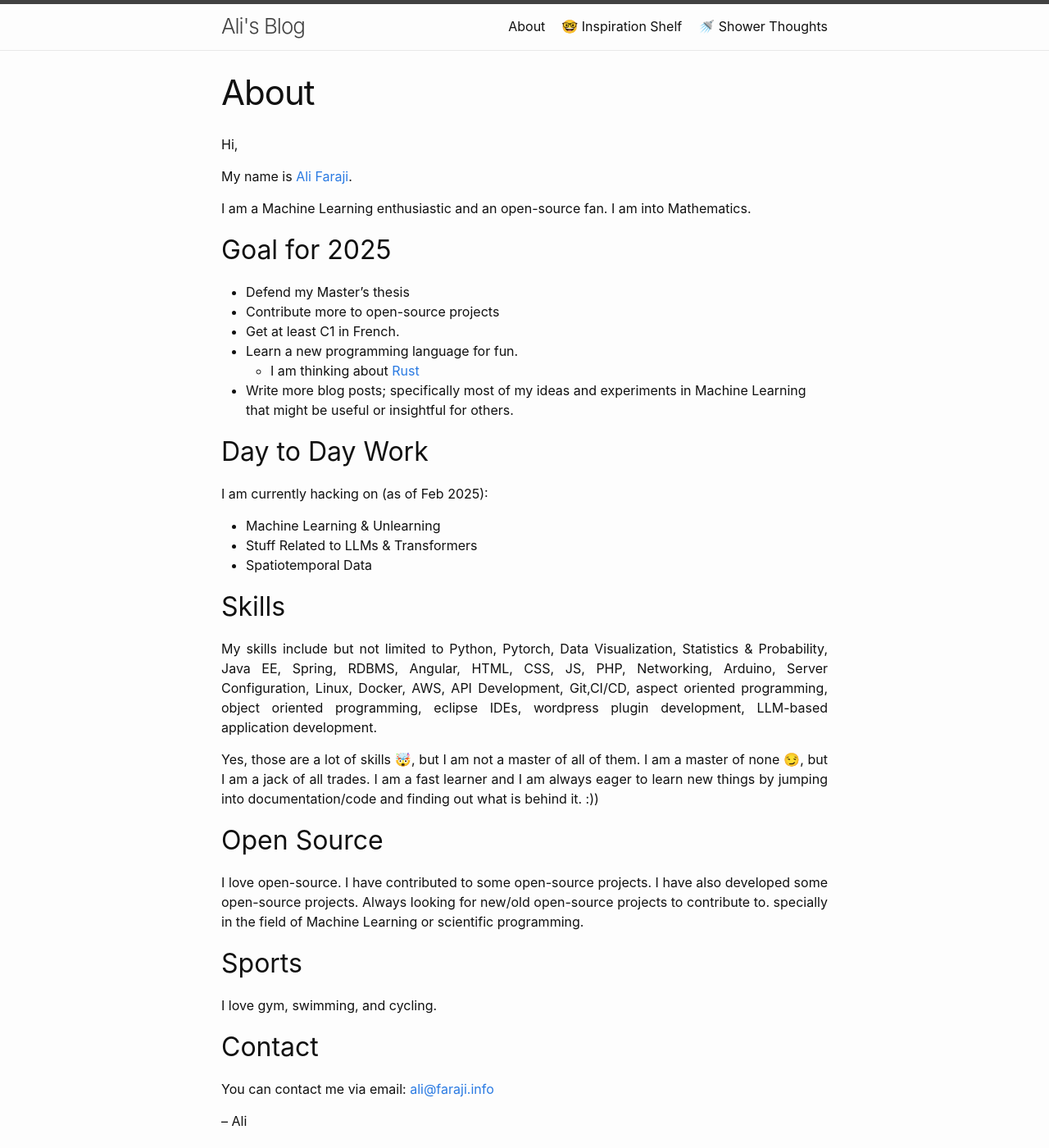
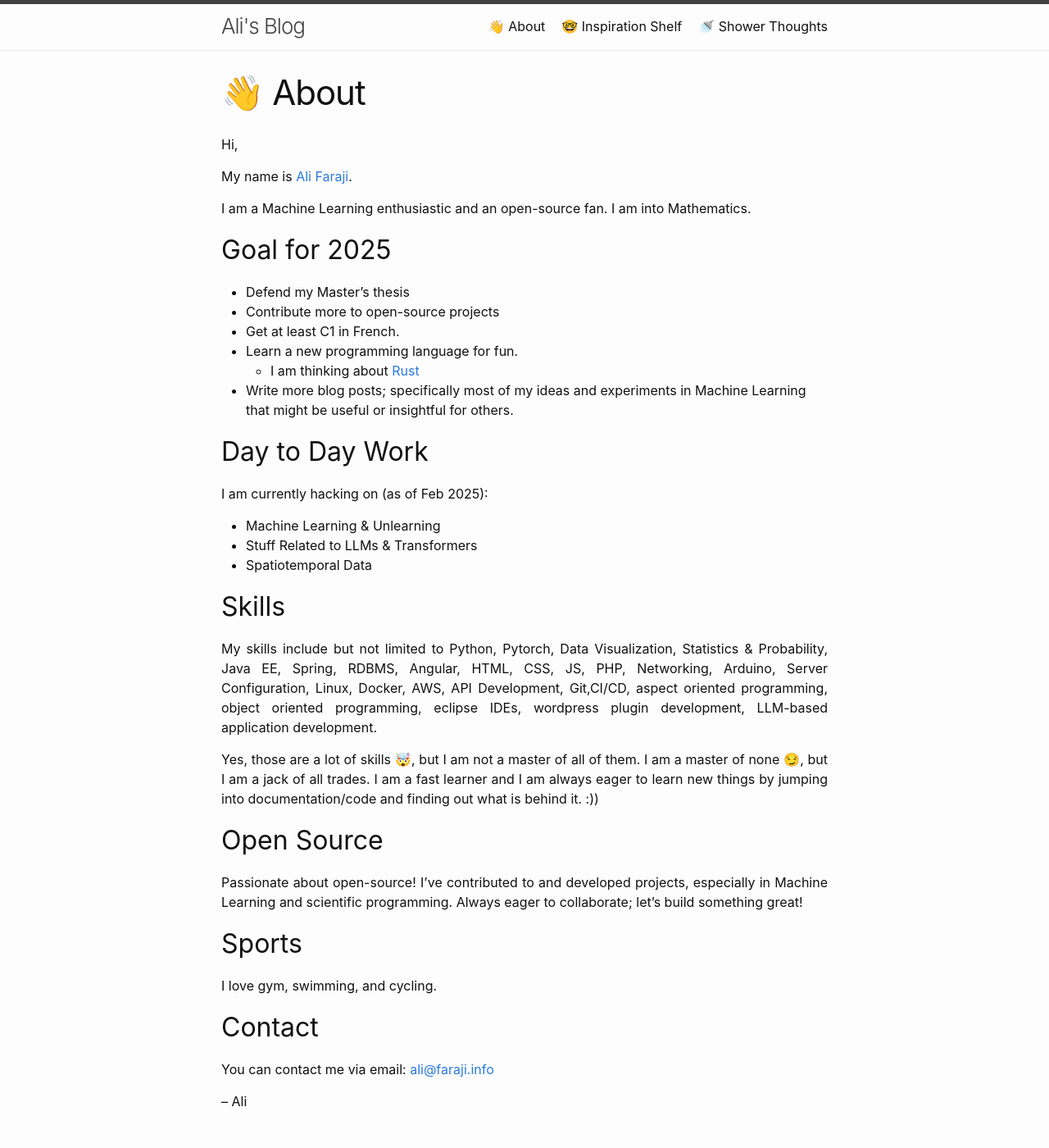
Before and after one commit to alifa98/blog, a Jekyll site: the page built from about.md, in a window 1280 px wide and 1400 px high. Shown: the whole window at 82% size. Built offline with Jekyll 4.4.1, drawn with Linux system fonts in a browser that asks for light colours.

Commit message:
Enhance 'About' page title with emoji :) all otherones have one

```diff
--- a/about.md
+++ b/about.md
@@ -1,6 +1,6 @@
 ---
 layout: page
-title: About
+title: 👋 About
 permalink: /about/
 ---
 
@@ -35,7 +35,7 @@ Yes, those are a lot of skills 🤯, but I am not a master of all of them. I am
 
 ## Open Source
 
-I love open-source. I have contributed to some open-source projects. I have also developed some open-source projects. Always looking for new/old open-source projects to contribute to. specially in the field of Machine Learning or scientific programming.
+Passionate about open-source! I've contributed to and developed projects, especially in Machine Learning and scientific programming. Always eager to collaborate; let's build something great!
 
 ## Sports
 
```
